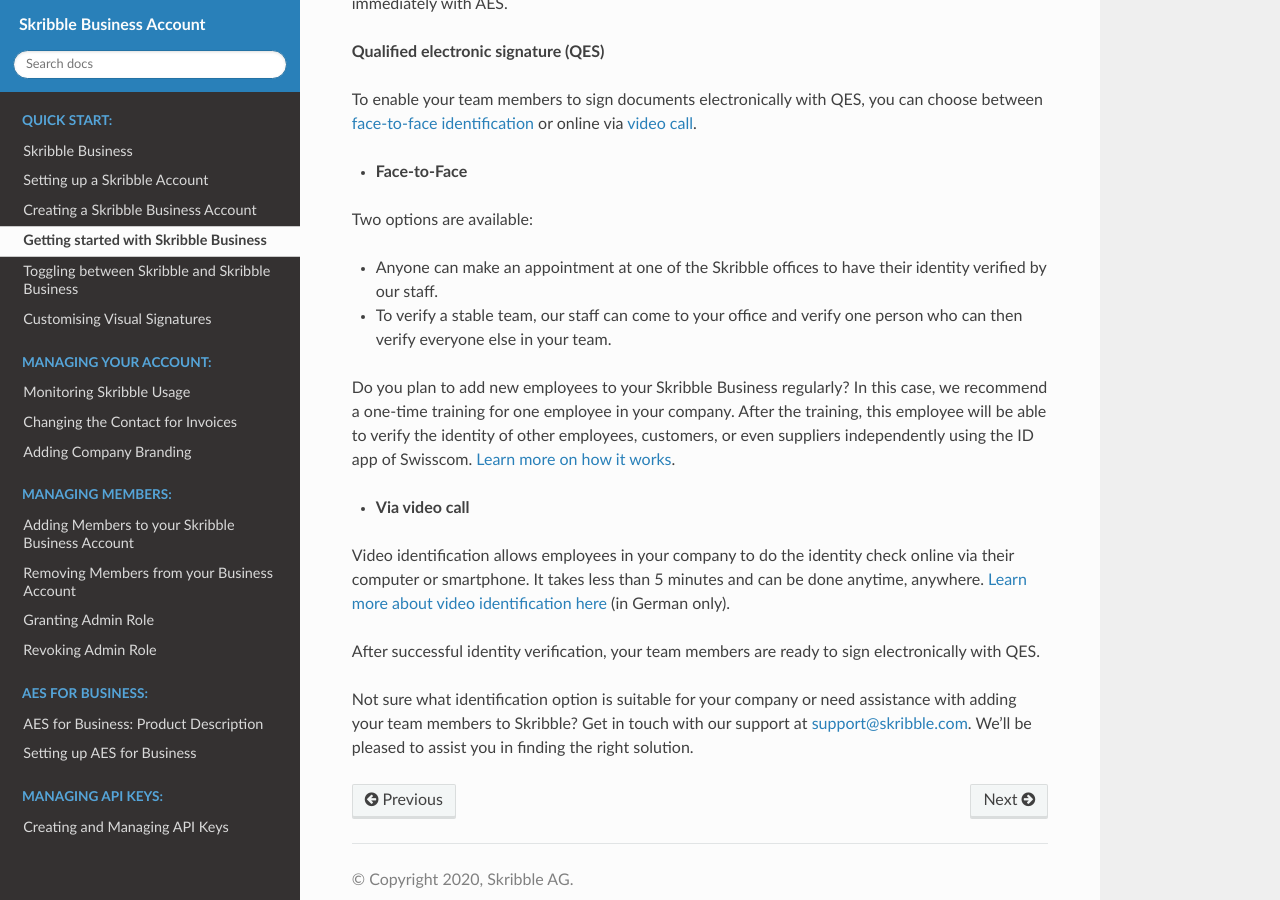
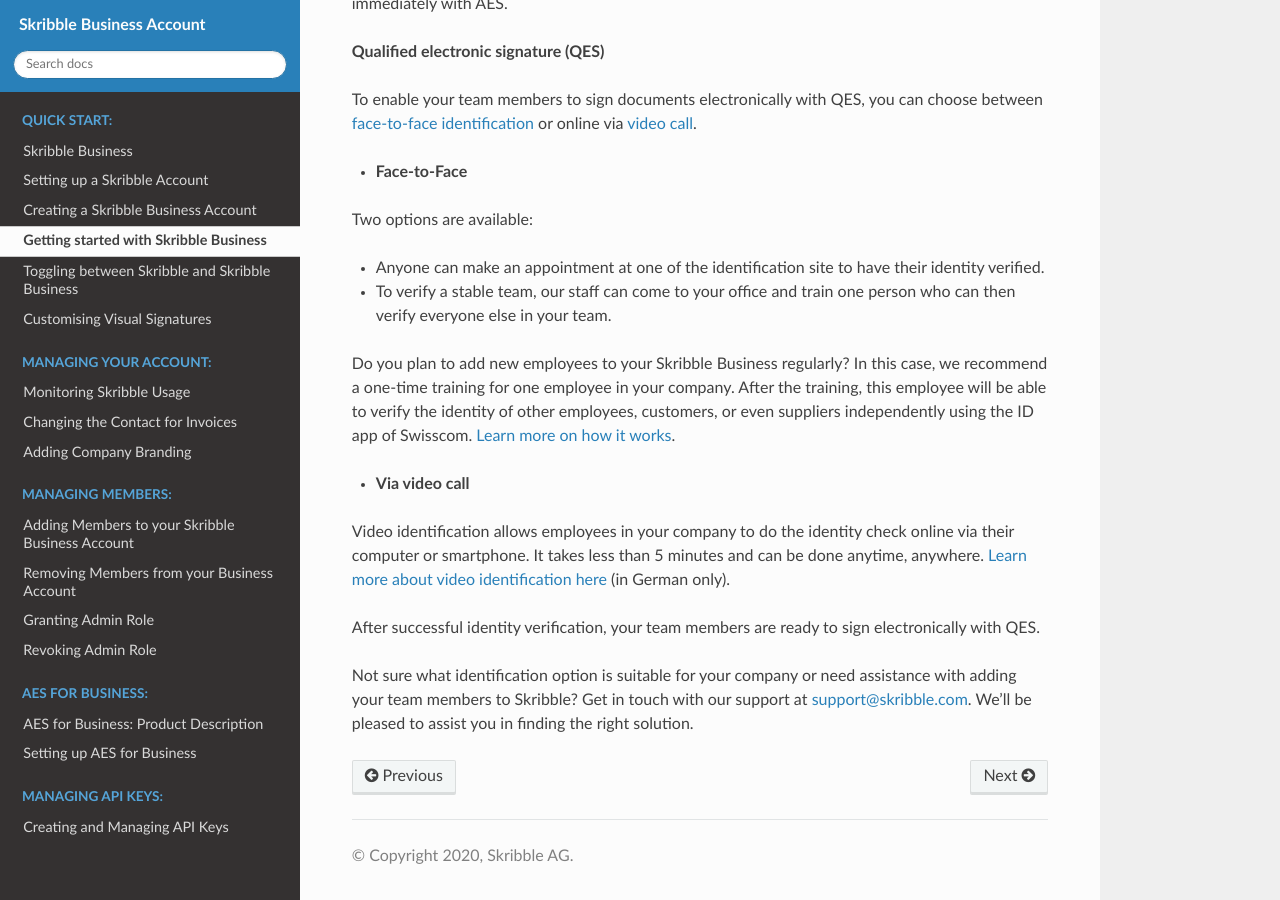
Before and after one commit to matthieu-bt/business-guide, a Sphinx documentation site: the page built from source/quickstart/onboard.rst, in a window 1280 px wide and 900 px high, scrolled down 1133 px. Built offline with Sphinx 7.4.7 and the Read the Docs theme 2.0.0, drawn with Linux system fonts in a browser that asks for light colours.

Commit message:
Correctedt wrong information
Replaced one of the Skribble offices with identification sites

```diff
--- a/source/quickstart/onboard.rst
+++ b/source/quickstart/onboard.rst
@@ -59,9 +59,9 @@
 
 Two options are available:
 
-- Anyone can make an appointment at one of the Skribble offices to have their identity verified by our staff.
+- Anyone can make an appointment at one of the identification site to have their identity verified.
 
-- To verify a stable team, our staff can come to your office and verify one person who can then verify everyone else in your team.
+- To verify a stable team, our staff can come to your office and train one person who can then verify everyone else in your team.
 
 Do you plan to add new employees to your Skribble Business regularly? In this case, we recommend a one-time training for one employee in your company. After the training, this employee will be able to verify the identity of other employees, customers, or even suppliers independently using the ID app of Swisscom. `Learn more on how it works`_.
 
```
